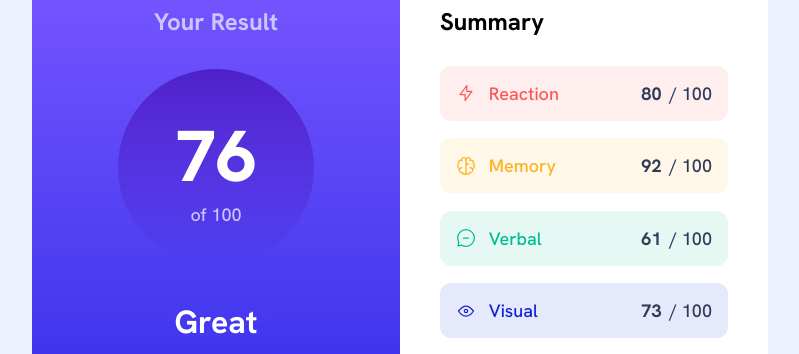
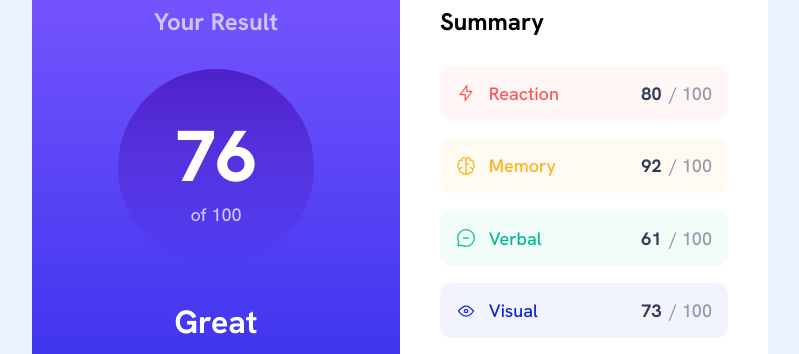
Before and after one commit to Faith-Rose1/Results-summary-component, a plain HTML site: page index.html in a window 1280 px wide. Shown: the part 176-530 px from the top of the page, without its empty margins (240-1039 px from the left). Drawn offline with Linux system fonts and the light colour scheme.

Commit message:
opacity fixed

```diff
--- a/general.css
+++ b/general.css
@@ -11,11 +11,11 @@
 --Pale-blue: hsl(221, 100%, 96%);
 --Light-lavender: hsl(241, 100%, 89%);
 --Dark-gray-blue: hsl(224, 30%, 27%);
---opacity-red: hsl(from var(--Light-red) h s l / 0.1);
---opacity-orange: hsl(from var(--Orangey-yellow) h s l / 0.1);
---opacity-green: hsl(from var(--Green-teal) h s l / 0.1);
---opacity-cobalt-blue: hsl(from var(--Cobalt-blue) h s l / 0.1);
---opacity-dark-gray: hsl(from var(--Dark-gray-blue) h s l / 0.1);
+--opacity-red: hsl(from var(--Light-red) h s l / 0.05);
+--opacity-orange: hsl(from var(--Orangey-yellow) h s l / 0.05);
+--opacity-green: hsl(from var(--Green-teal) h s l / 0.05);
+--opacity-cobalt-blue: hsl(from var(--Cobalt-blue) h s l / 0.05);
+--opacity-dark-gray: hsl(from var(--Dark-gray-blue) h s l / 0.5);
 }
 
 *, *::after, *::before {
--- a/summary-section.css
+++ b/summary-section.css
@@ -14,7 +14,6 @@
   list-style: none;
   display: flex;
   flex-direction: column;
-  /* gap: clamp(1rem, 2vw + 0.5rem, 1rem); */
   gap: 1.2rem;
   margin-block-end: clamp(1.7rem, 2vw + 1rem, 2.5rem);
 }
@@ -75,7 +74,7 @@
 }
 
 .summary-final {
-  color: var(--Dark-gray-blue);
+  color: var(--opacity-dark-gray);
 }
 
 .img-name {
```
Also changed, not shown: screenshot/screenshot.png.
